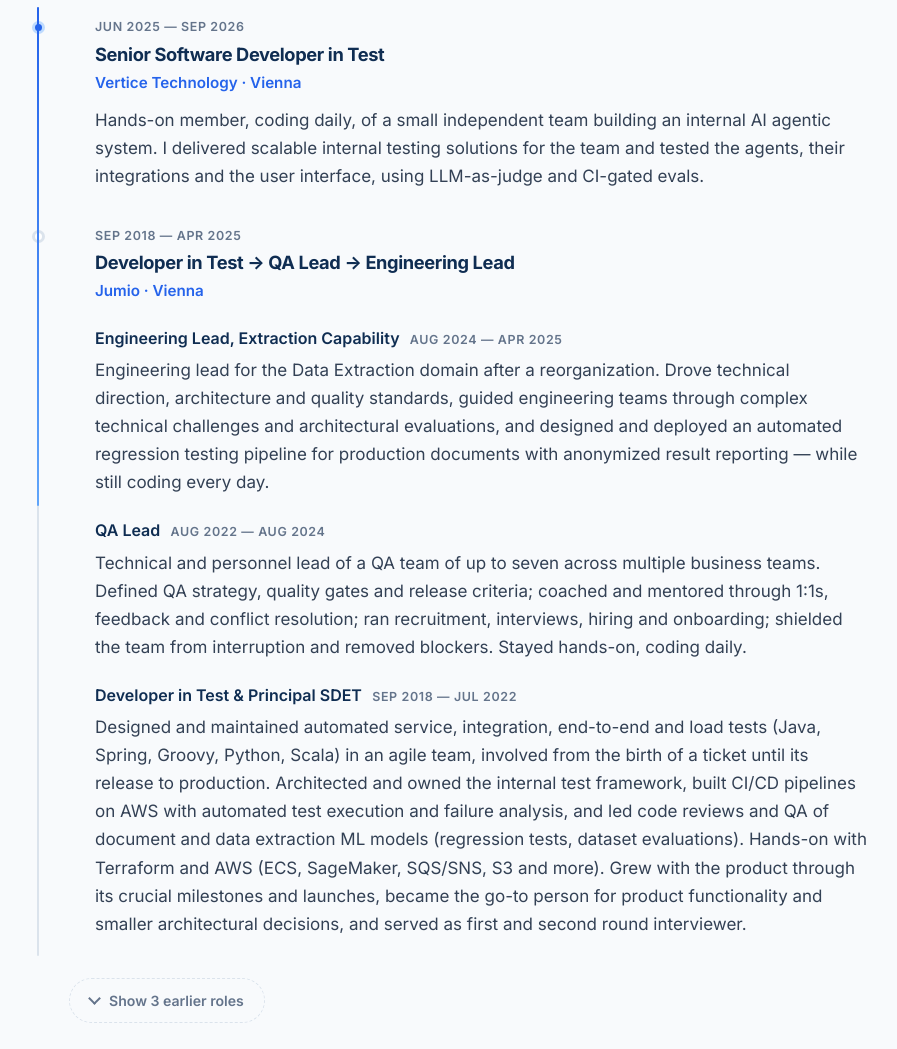
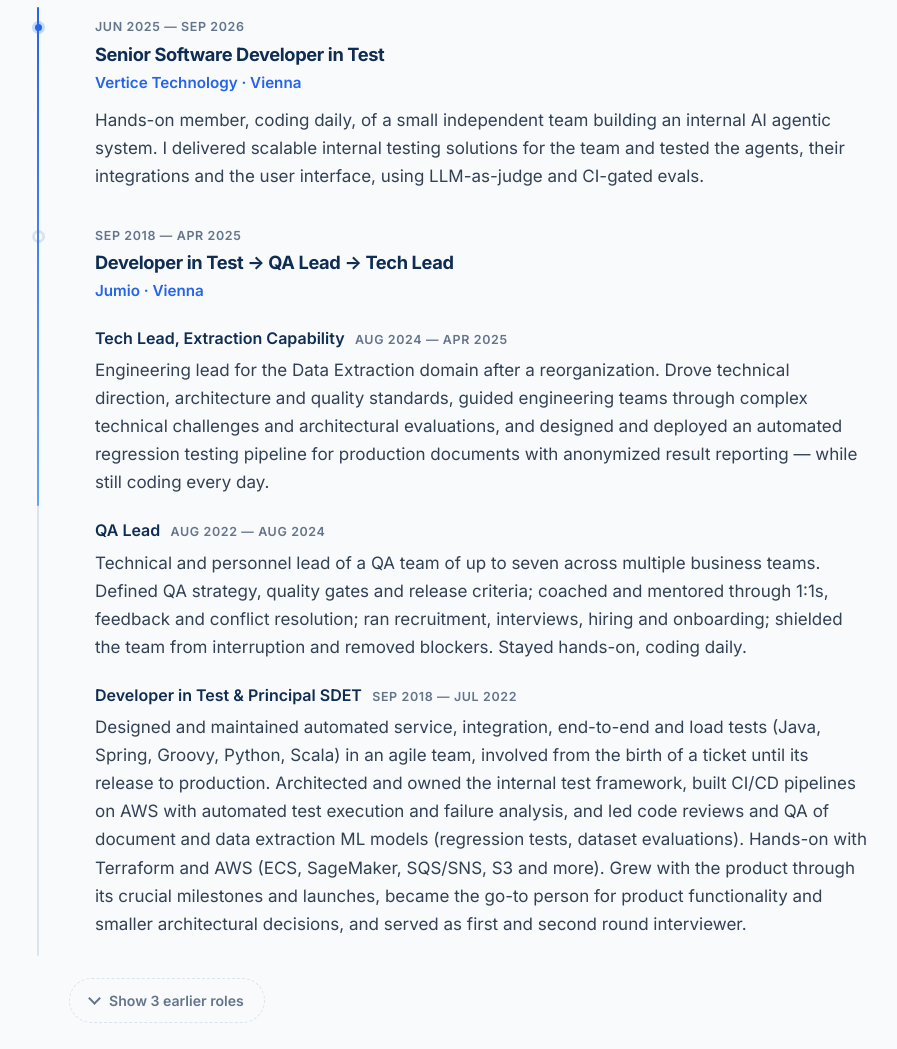
Before and after one commit to jrumanov/jrumanov.github.io, a plain HTML site: page index.html in a window 1280 px wide. Shown: the part 2468-3517 px from the top of the page, without its empty margins (87-984 px from the left). Drawn offline with Linux system fonts and the light colour scheme.

Commit message:
Rename Engineering Lead to Tech Lead on site and public CV
Co-Authored-By: Claude Sonnet 5.5 <noreply@anthropic.com>

```diff
--- a/index.html
+++ b/index.html
@@ -169,10 +169,10 @@
 
       <li class="tl-item">
         <p class="tl-date">Sep 2018 &mdash; Apr 2025</p>
-        <h3>Developer in Test &rarr; QA Lead &rarr; Engineering Lead</h3>
+        <h3>Developer in Test &rarr; QA Lead &rarr; Tech Lead</h3>
         <p class="tl-org">Jumio &middot; Vienna</p>
         <div class="tl-role">
-          <h4>Engineering Lead, Extraction Capability <span>Aug 2024 &mdash; Apr 2025</span></h4>
+          <h4>Tech Lead, Extraction Capability <span>Aug 2024 &mdash; Apr 2025</span></h4>
           <p>Engineering lead for the Data Extraction domain after a reorganization. Drove technical direction, architecture and quality standards, guided engineering teams through complex technical challenges and architectural evaluations, and designed and deployed an automated regression testing pipeline for production documents with anonymized result reporting &mdash; while still coding every day.</p>
         </div>
         <div class="tl-role">
```
Also changed, not shown: 1 other file.
